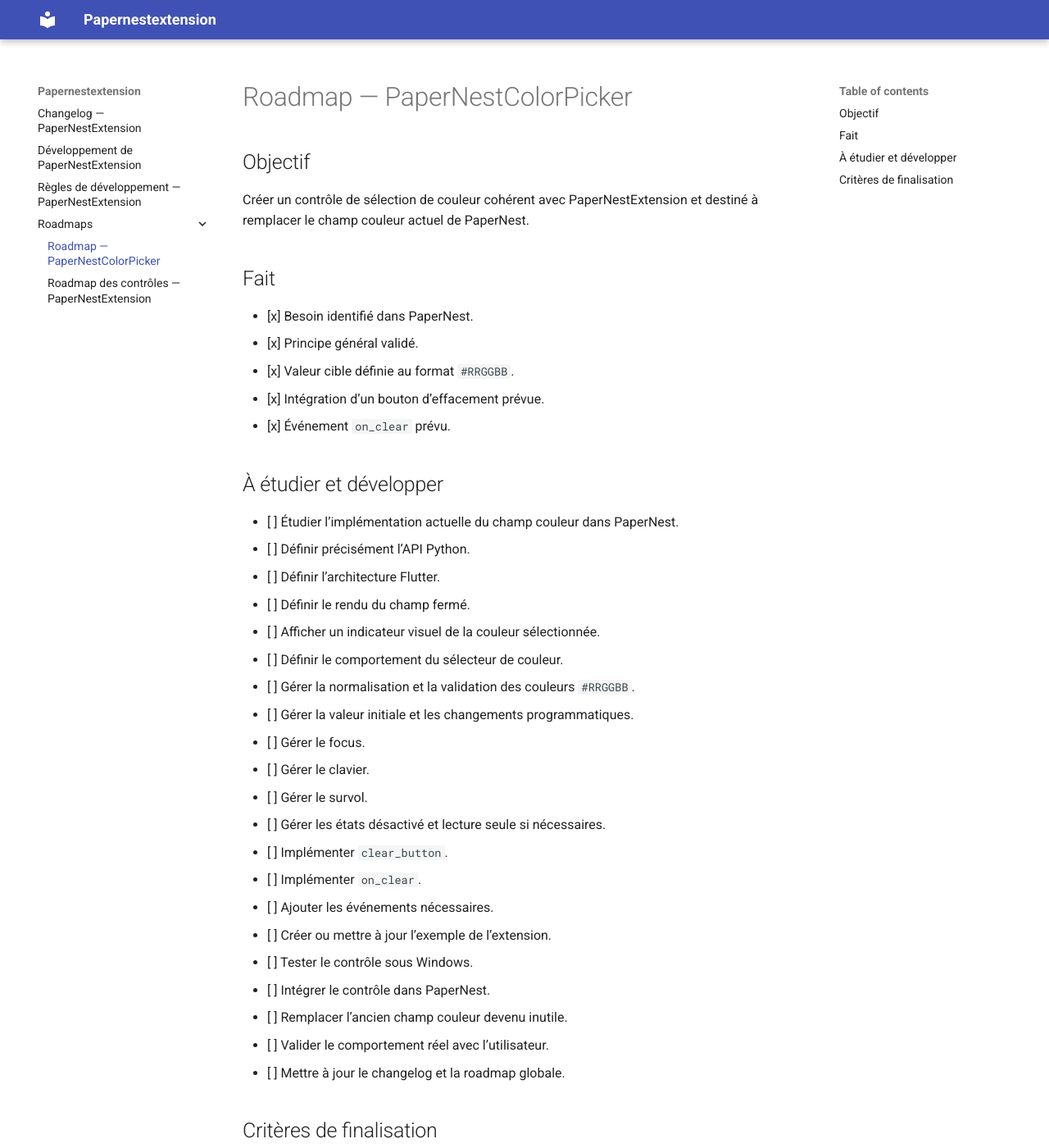
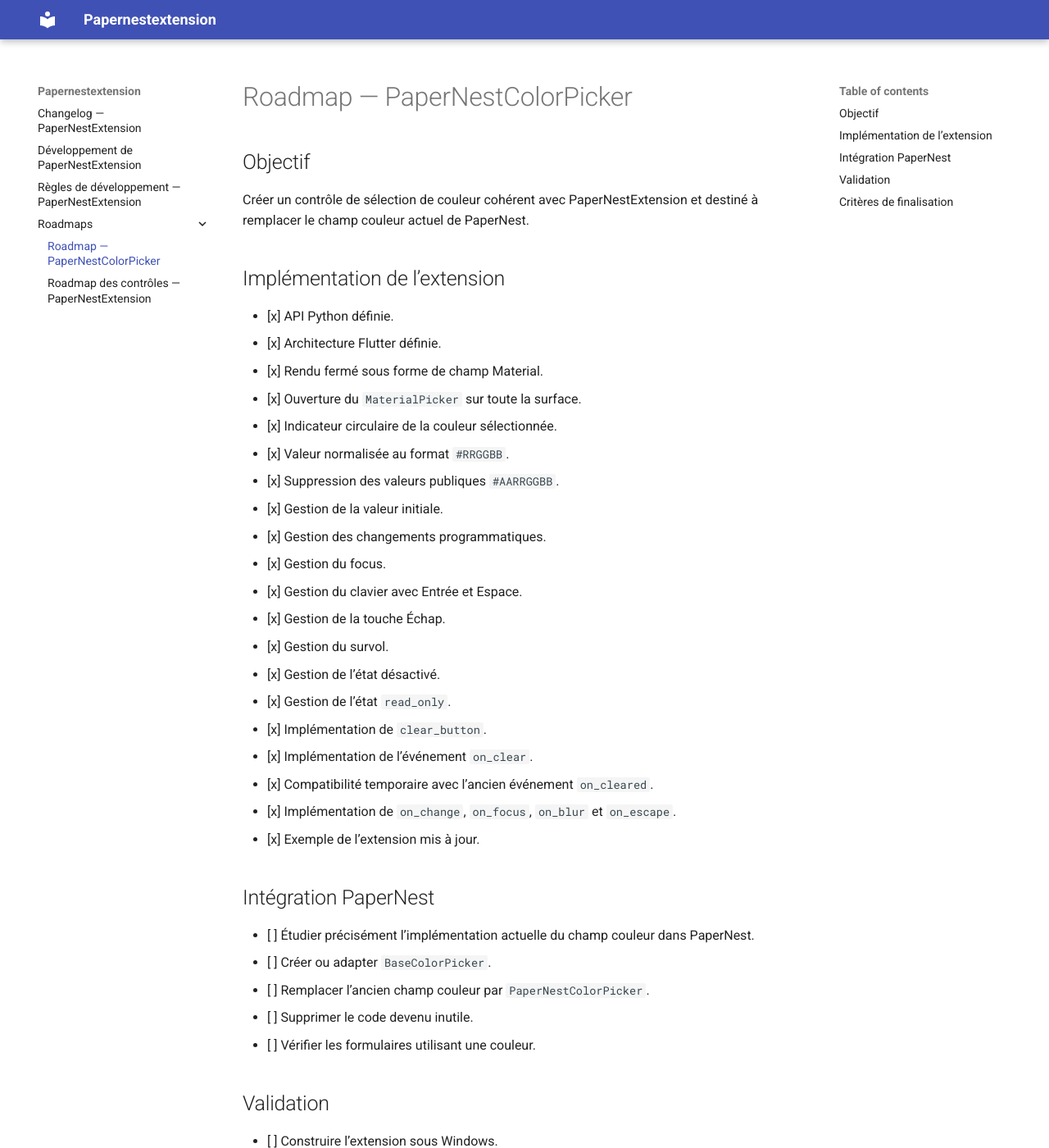
Before and after one commit to Drenae/PaperNestExtension, an MkDocs documentation site: the page built from docs/roadmaps/ROADMAP_COLOR_PICKER.md, in a window 1280 px wide and 1400 px high. Shown: the whole window at 82% size. Built offline with MkDocs 1.6.1 and Material for MkDocs 9.7.7, drawn with Linux system fonts in a browser that asks for light colours; some of the changed text lies outside the part shown.

Commit message:
docs: update PaperNestColorPicker roadmap

```diff
--- a/docs/roadmaps/ROADMAP_COLOR_PICKER.md
+++ b/docs/roadmaps/ROADMAP_COLOR_PICKER.md
@@ -4,38 +4,47 @@
 
 Créer un contrôle de sélection de couleur cohérent avec PaperNestExtension et destiné à remplacer le champ couleur actuel de PaperNest.
 
-## Fait
+## Implémentation de l’extension
 
-- [x] Besoin identifié dans PaperNest.
-- [x] Principe général validé.
-- [x] Valeur cible définie au format `#RRGGBB`.
-- [x] Intégration d’un bouton d’effacement prévue.
-- [x] Événement `on_clear` prévu.
+- [x] API Python définie.
+- [x] Architecture Flutter définie.
+- [x] Rendu fermé sous forme de champ Material.
+- [x] Ouverture du `MaterialPicker` sur toute la surface.
+- [x] Indicateur circulaire de la couleur sélectionnée.
+- [x] Valeur normalisée au format `#RRGGBB`.
+- [x] Suppression des valeurs publiques `#AARRGGBB`.
+- [x] Gestion de la valeur initiale.
+- [x] Gestion des changements programmatiques.
+- [x] Gestion du focus.
+- [x] Gestion du clavier avec Entrée et Espace.
+- [x] Gestion de la touche Échap.
+- [x] Gestion du survol.
+- [x] Gestion de l’état désactivé.
+- [x] Gestion de l’état `read_only`.
+- [x] Implémentation de `clear_button`.
+- [x] Implémentation de l’événement `on_clear`.
+- [x] Compatibilité temporaire avec l’ancien événement `on_cleared`.
+- [x] Implémentation de `on_change`, `on_focus`, `on_blur` et `on_escape`.
+- [x] Exemple de l’extension mis à jour.
 
-## À étudier et développer
+## Intégration PaperNest
 
-- [ ] Étudier l’implémentation actuelle du champ couleur dans PaperNest.
-- [ ] Définir précisément l’API Python.
-- [ ] Définir l’architecture Flutter.
-- [ ] Définir le rendu du champ fermé.
-- [ ] Afficher un indicateur visuel de la couleur sélectionnée.
-- [ ] Définir le comportement du sélecteur de couleur.
-- [ ] Gérer la normalisation et la validation des couleurs `#RRGGBB`.
-- [ ] Gérer la valeur initiale et les changements programmatiques.
-- [ ] Gérer le focus.
-- [ ] Gérer le clavier.
-- [ ] Gérer le survol.
-- [ ] Gérer les états désactivé et lecture seule si nécessaires.
-- [ ] Implémenter `clear_button`.
-- [ ] Implémenter `on_clear`.
-- [ ] Ajouter les événements nécessaires.
-- [ ] Créer ou mettre à jour l’exemple de l’extension.
-- [ ] Tester le contrôle sous Windows.
-- [ ] Intégrer le contrôle dans PaperNest.
-- [ ] Remplacer l’ancien champ couleur devenu inutile.
+- [ ] Étudier précisément l’implémentation actuelle du champ couleur dans PaperNest.
+- [ ] Créer ou adapter `BaseColorPicker`.
+- [ ] Remplacer l’ancien champ couleur par `PaperNestColorPicker`.
+- [ ] Supprimer le code devenu inutile.
+- [ ] Vérifier les formulaires utilisant une couleur.
+
+## Validation
+
+- [ ] Construire l’extension sous Windows.
+- [ ] Tester l’ouverture du sélecteur.
+- [ ] Tester la sélection et la normalisation `#RRGGBB`.
+- [ ] Tester l’effacement et `on_clear`.
+- [ ] Tester le focus, le clavier, le survol, `disabled` et `read_only`.
 - [ ] Valider le comportement réel avec l’utilisateur.
-- [ ] Mettre à jour le changelog et la roadmap globale.
+- [ ] Mettre à jour la roadmap globale après validation.
 
 ## Critères de finalisation
 
-Le contrôle ne sera marqué comme terminé qu’après validation de l’API Python, de l’implémentation Flutter, de l’exemple, du build Windows et de son intégration dans PaperNest.
+Le contrôle ne sera marqué comme terminé qu’après validation du build Windows et de son intégration réelle dans PaperNest.
```
